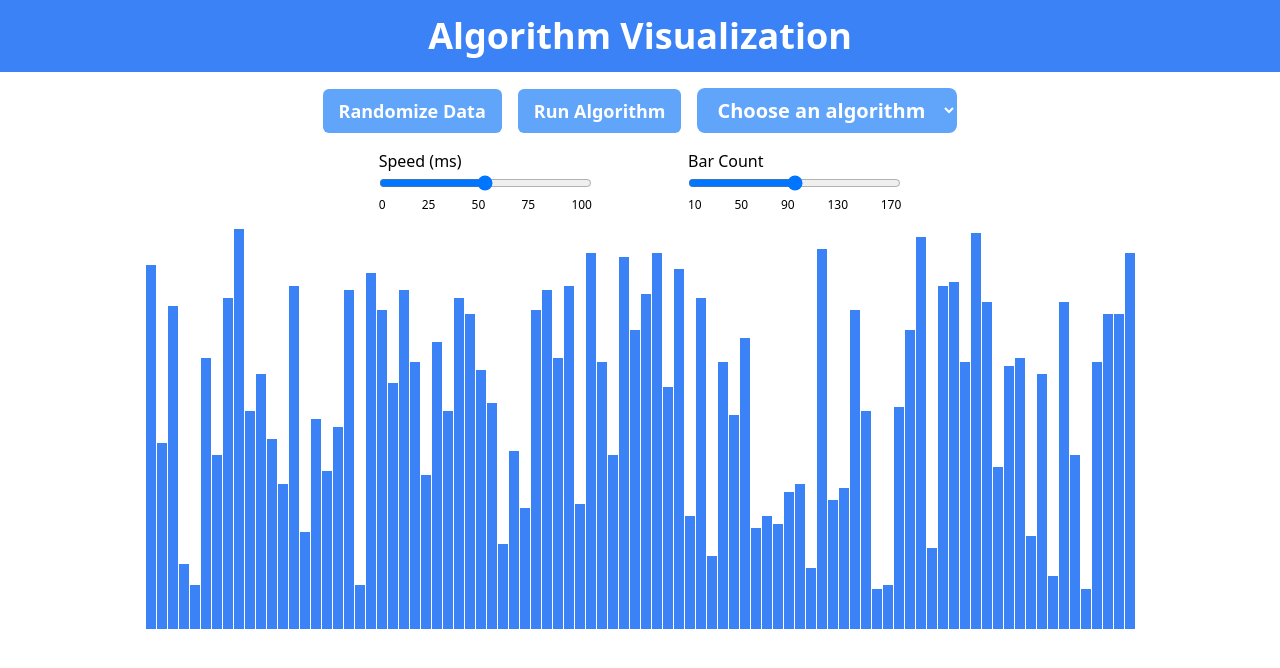
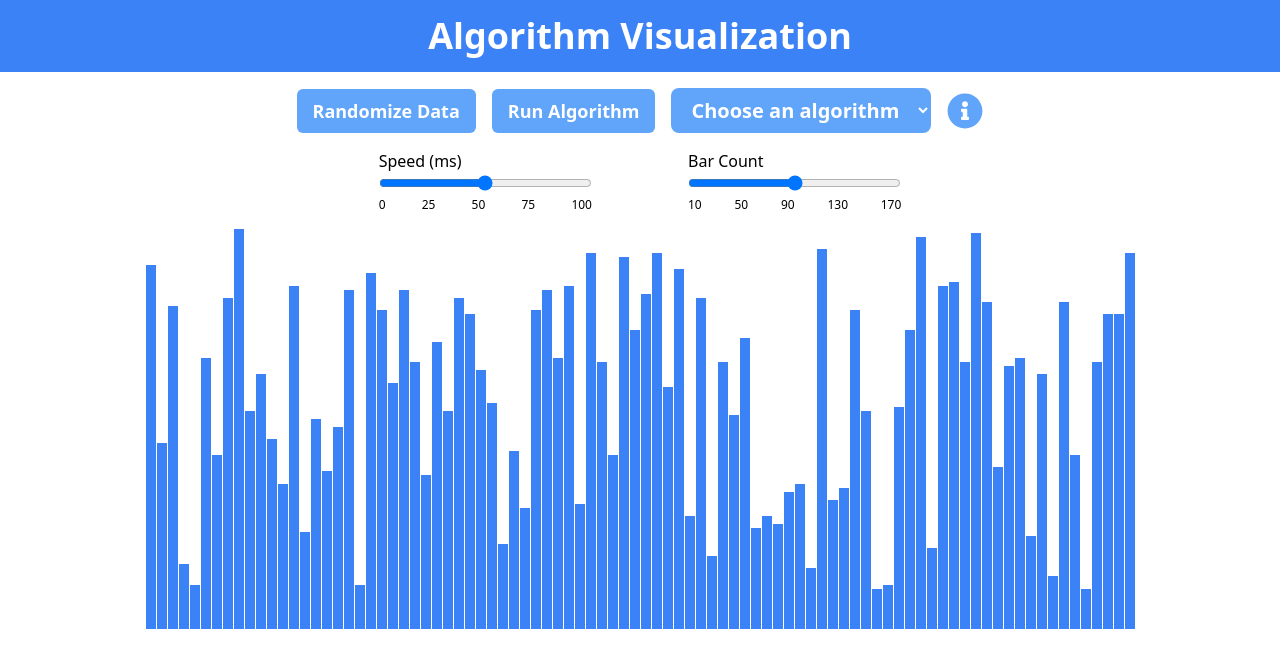
Before and after one commit to wiktohh/algorithm-visualization, a React (Vite) app: page / in a window 1280 px wide. Shown: the top 668 px of the page. Built offline with nearby package versions, Linux system fonts and the light colour scheme.

Commit message:
create algorithm info

```diff
--- a/package.json
+++ b/package.json
@@ -12,7 +12,8 @@
   "dependencies": {
     "@react-spring/web": "^9.7.3",
     "react": "^18.2.0",
-    "react-dom": "^18.2.0"
+    "react-dom": "^18.2.0",
+    "react-icons": "^5.0.1"
   },
   "devDependencies": {
     "@types/react": "^18.2.43",
--- a/src/App.tsx
+++ b/src/App.tsx
@@ -4,33 +4,44 @@ import Select from "./components/Select";
 import bubbleSort from "./algorithms/bubbleSort";
 import insertionSort from "./algorithms/insertionSort";
 import quickSort from "./algorithms/quickSort";
-import { options, SORT } from "./contants";
+import { options, SORT, algorithmInfo } from "./contants";
 import mergeSort from "./algorithms/mergeSort";
 import selectionSort from "./algorithms/selectionSort";
 import InputRange from "./components/InputRange";
+import { FaInfoCircle } from "react-icons/fa";
+import AlgorithmInfo from "./components/AlgorithmInfo";
 
 function App() {
   const [data, setData] = useState<number[]>([]);
   const [sortingIndex, setSortingIndex] = useState<number | null>(null);
   const [algorithm, setAlgorithm] = useState("");
+  const [algorithmInformation, setAlgorithmInformation] = useState(
+    algorithmInfo[0]
+  );
   const speedRef = useRef(50);
   const [barCount, setBarCount] = useState(90);
+  const [showInfo, setShowInfo] = useState(false);
 
   const runAlgorithm = async () => {
     switch (algorithm) {
       case SORT.BUBBLE:
+        setAlgorithmInformation(algorithmInfo[0]);
         await bubbleSort(data, setData, setSortingIndex, speedRef);
         break;
       case SORT.INSERTION:
+        setAlgorithmInformation(algorithmInfo[1]);
         await insertionSort(data, setData, setSortingIndex, speedRef);
         break;
       case SORT.QUICK:
+        setAlgorithmInformation(algorithmInfo[2]);
         await quickSort(data, setData, setSortingIndex, speedRef);
         break;
       case SORT.MERGE:
+        setAlgorithmInformation(algorithmInfo[3]);
         await mergeSort(data, setData, setSortingIndex, speedRef);
         break;
       case SORT.SELECTION:
+        setAlgorithmInformation(algorithmInfo[4]);
         await selectionSort(data, setData, setSortingIndex, speedRef);
         break;
       default:
@@ -77,6 +88,26 @@ function App() {
           selectedValue=""
           options={options}
         />
+        <div className="relative">
+          <FaInfoCircle
+            onMouseEnter={() => setShowInfo(true)}
+            onMouseLeave={() => setShowInfo(false)}
+            className="text-4xl text-blue-400 hover:text-blue-500"
+          />
+          {showInfo && algorithmInfo && (
+            <AlgorithmInfo
+              title={algorithmInformation.name}
+              description={algorithmInformation.description}
+              stability={algorithmInformation.details.stability}
+              inPlace={algorithmInformation.details.inPlace}
+              bestCase={algorithmInformation.details.timeComplexity.bestCase}
+              averageCase={
+                algorithmInformation.details.timeComplexity.averageCase
+              }
+              worstCase={algorithmInformation.details.timeComplexity.worstCase}
+            />
+          )}
+        </div>
       </div>
       <div className="flex justify-center items-center space-x-24 my-4">
         <InputRange
--- /dev/null
+++ b/src/components/AlgorithmInfo.tsx
@@ -0,0 +1,36 @@
+interface AlgorithmInfoProps {
+  title: string;
+  description: string;
+  stability: string;
+  inPlace: string;
+  bestCase: string;
+  averageCase: string;
+  worstCase: string;
+}
+
+const AlgorithmInfo = (props: AlgorithmInfoProps) => {
+  return (
+    <div className="absolute border md:right-full md:rounded-tr-none border-gray-300 rounded-3xl lg:rounded-tl-none lg:rounded-tr-3xl flex flex-col justify-between space-y-4 lg:left-full bg-gray-200 p-4 w-max max-w-96">
+      <h3 className="text-xl text-center font-bold ">{props.title}</h3>
+      <p>{props.description}</p>
+      <div className="flex justify-between">
+        <p>Stability: {props.stability}</p>
+        <p>In place: {props.inPlace}</p>
+      </div>
+
+      <div className="flex justify-between">
+        <div>
+          Best case <p>{props.bestCase}</p>
+        </div>
+        <div>
+          Average case <p>{props.averageCase}</p>
+        </div>
+        <div>
+          Worst case <p>{props.worstCase}</p>
+        </div>
+      </div>
+    </div>
+  );
+};
+
+export default AlgorithmInfo;
--- a/src/contants.ts
+++ b/src/contants.ts
@@ -13,3 +13,71 @@ export const options = [
   { label: "Merge Sort", value: SORT.MERGE },
   { label: "Selection Sort", value: SORT.SELECTION },
 ];
+
+export const algorithmInfo = [
+  {
+    name: "Bubble Sort",
+    description: "Bubble sort is a simple sorting algorithm that repeatedly steps through the list, compares adjacent elements, and swaps them if they are in the wrong order. The pass through the list is repeated until the list is sorted.",
+    details: {
+      stability: "Stable",
+      inPlace: "Yes",
+      timeComplexity: {
+        bestCase: "O(n)",
+        averageCase: "O(n^2)",
+        worstCase: "O(n^2)"
+      }
+    }
+  },
+  {
+    name: "Insertion Sort",
+    description: "Insertion sort is a simple sorting algorithm that builds the final sorted array one item at a time. It is much less efficient on large lists than more advanced algorithms such as quicksort, heapsort, or merge sort.",
+    details: {
+      stability: "Stable",
+      inPlace: "Yes",
+      timeComplexity: {
+        bestCase: "O(n)",
+        averageCase: "O(n^2)",
+        worstCase: "O(n^2)"
+      }
+    }
+  },
+  {
+    name: "Quick Sort",
+    description: "Quicksort is an efficient sorting algorithm. Developed by British computer scientist Tony Hoare in 1959 and published in 1961, it is still a commonly used algorithm for sorting. When implemented well, it can be about two or three times faster than its main competitors, merge sort and heapsort.",
+    details: {
+      stability: "Unstable (can be adjusted)",
+      inPlace: "Yes",
+      timeComplexity: {
+        bestCase: "O(n log n)",
+        averageCase: "O(n log n)",
+        worstCase: "O(n^2)"
+      }
+    }
+  },
+  {
+    name: "Merge Sort",
+    description: "Merge sort is an efficient, stable, comparison-based sorting algorithm. Most implementations produce a stable sort, which means that the implementation preserves the input order of equal elements in the sorted output.",
+    details: {
+      stability: "Stable",
+      inPlace: "No (requires additional memory)",
+      timeComplexity: {
+        bestCase: "O(n log n)",
+        averageCase: "O(n log n)",
+        worstCase: "O(n log n)"
+      }
+    }
+  },
+  {
+    name: "Selection Sort",
+    description: "Selection sort is an in-place comparison sorting algorithm. It has an O(n^2) time complexity, which makes it inefficient on large lists, and generally performs worse than the similar insertion sort.",
+    details: {
+      stability: "Unstable",
+      inPlace: "Yes",
+      timeComplexity: {
+        bestCase: "O(n^2)",
+        averageCase: "O(n^2)",
+        worstCase: "O(n^2)"
+      }
+    }
+  }
+];
```
Also changed, not shown: 1 other file (tests, documents, lock files or other folders).
